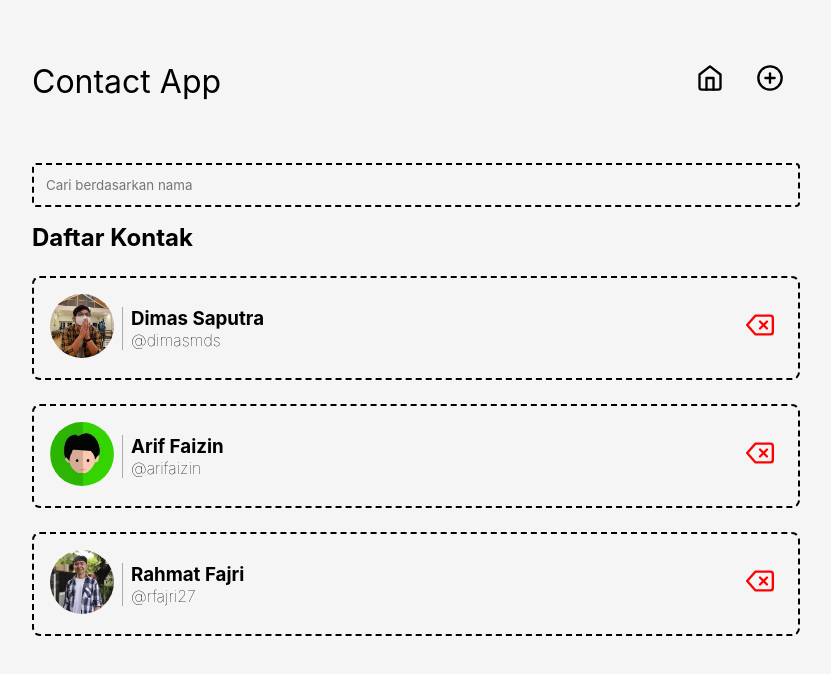
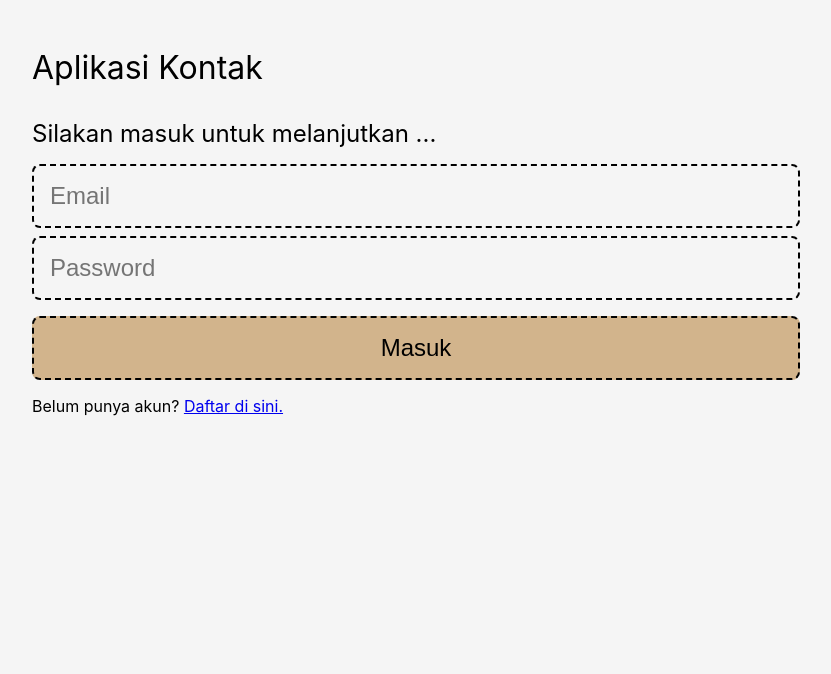
Before and after one commit to anindyoo/dicoding-contacts-app, a React (Vite) app: page / in a window 1280 px wide. Shown: the top 674 px of the page, without its empty margins (224-1055 px from the left). Built offline with nearby package versions, Linux system fonts and the light colour scheme.

Commit message:
feat: implement authentication feature.

```diff
--- a/src/components/ContactApp.jsx
+++ b/src/components/ContactApp.jsx
@@ -1,46 +1,55 @@
 import React from 'react';
-import ContactList from './ContactList';
-import { getContacts } from '../utils/data';
-import ContactInput from './ContactInput';
+import { Route, Routes } from 'react-router-dom';
+import { getUserLogged, putAccessToken } from '../utils/api';
 import Navigation from './Navigation';
-import { Route, Routes } from 'react-router-dom';
 import HomePage from '../pages/HomePage';
 import AddPage from '../pages/AddPage';
+import RegisterPage from '../pages/RegisterPage';
+import LoginPage from '../pages/LoginPage';
 
 class ContactApp extends React.Component {
   constructor(props) {
     super(props);
+
     this.state = {
-      contacts: getContacts(),
+      authedUser: null,
     };
-    this.onDeleteHandler = this.onDeleteHandler.bind(this);
-    this.onAddContactHandler = this.onAddContactHandler.bind(this);
+
+    this.onLoginSuccess = this.onLoginSuccess.bind(this);
   }
 
-  onDeleteHandler(id) {
-    const contacts = this.state.contacts.filter((contact) => contact.id !== id);
-    this.setState({ contacts });
-  }
+  async onLoginSuccess({ accessToken }) {
+    putAccessToken(accessToken);
+    const { data } = await getUserLogged();
 
-  onAddContactHandler({ name, tag }) {
-    this.setState((prevState) => ({
-      contacts: [
-        ...prevState.contacts,
-        {
-          id: +new Date(),
-          name,
-          tag,
-          imageUrl: '/images/default.jpg',
-        }
-      ],
-    }))
+    this.setState(() => {
+      return {
+        authedUser: data,
+      };
+    });
   }
 
   render() {
+    if (this.state.authedUser === null) {
+      return (
+        <div className='contact-app'>
+          <header className='contact-app__header'>
+            <h1>Aplikasi Kontak</h1>
+          </header>
+          <main>
+            <Routes>
+              <Route path="/*" element={<LoginPage loginSuccess={this.onLoginSuccess} />} />
+              <Route path="/register" element={<RegisterPage />} />
+            </Routes>
+          </main>
+        </div>
+      )
+    }
+
     return (
       <div className="contact-app">
-        <header className="contact-app__header">
-          <h1>Contact App</h1>
+        <header className='contact-app__header'>
+          <h1>Aplikasi Kontak</h1>
           <Navigation />
         </header>
         <main>
--- /dev/null
+++ b/src/components/LoginInput.jsx
@@ -0,0 +1,58 @@
+import React from 'react';
+import PropTypes from 'prop-types';
+
+class LoginInput extends React.Component {
+  constructor(props) {
+    super(props);
+
+    this.state = {
+      email: '',
+      password: '',
+    };
+
+    this.onEmailChangeHandler = this.onEmailChangeHandler.bind(this);
+    this.onPasswordChangeHandler = this.onPasswordChangeHandler.bind(this);
+    this.onSubmitHandler = this.onSubmitHandler.bind(this);
+  }
+
+  onEmailChangeHandler(event) {
+    this.setState(() => {
+      return {
+        email: event.target.value
+      }
+    })
+  }
+
+  onPasswordChangeHandler(event) {
+    this.setState(() => {
+      return {
+        password: event.target.value
+      };
+    });
+  }
+
+  onSubmitHandler(event) {
+    event.preventDefault();
+
+    this.props.login({
+      email: this.state.email,
+      password: this.state.password,
+    });
+  }
+
+  render() {
+    return (
+      <form onSubmit={this.onSubmitHandler} className='login-input'>
+        <input type="email" placeholder='Email' value={this.state.email} onChange={this.onEmailChangeHandler} />
+        <input type="password" placeholder='Password' value={this.state.password} onChange={this.onPasswordChangeHandler} />
+        <button>Masuk</button>
+      </form>
+    );
+  }
+}
+
+LoginInput.propTypes = {
+  login: PropTypes.func.isRequired,
+}
+
+export default LoginInput;
--- /dev/null
+++ b/src/components/RegisterInput.jsx
@@ -0,0 +1,70 @@
+import React from 'react';
+import PropTypes from 'prop-types';
+
+class RegisterInput extends React.Component {
+  constructor(props) {
+    super(props)
+
+    this.state = {
+      name: '',
+      email: '',
+      password: '',
+    }
+
+    this.onNameChange = this.onNameChange.bind(this);
+    this.onEmailChange = this.onEmailChange.bind(this);
+    this.onPasswordChange = this.onPasswordChange.bind(this);
+    this.onSubmitHandler = this.onSubmitHandler.bind(this);
+  }
+
+  onNameChange(event) {
+    this.setState(() => {
+      return {
+        name: event.target.value,
+      };
+    });
+  }
+
+  onEmailChange(event) {
+    this.setState(() => {
+      return {
+        email: event.target.value
+      };
+    });
+  }
+
+  onPasswordChange(event) {
+    this.setState(() => {
+      return {
+        password: event.target.value
+      };
+    })
+  }
+
+  onSubmitHandler(event) {
+    event.preventDefault();
+
+    this.props.register({
+      name: this.state.name,
+      email: this.state.email,
+      password: this.state.password,
+    });
+  }
+
+  render() {
+    return (
+      <form onSubmit={this.onSubmitHandler} className='register-input'>
+        <input type="text" placeholder="Nama" value={this.state.name} onChange={this.onNameChange} />
+        <input type="email" placeholder="Email" value={this.state.email} onChange={this.onEmailChange} />
+        <input type="password" placeholder="Password" autoComplete='current-password' value={this.state.password} onChange={this.onPasswordChange} />
+        <button>Register</button>
+      </form>
+    )
+  }
+}
+
+RegisterInput.propTypes = {
+  register: PropTypes.func.isRequired,
+};
+
+export default RegisterInput;
--- /dev/null
+++ b/src/pages/LoginPage.jsx
@@ -0,0 +1,29 @@
+import React from 'react';
+import PropTypes from 'prop-types';
+import { Link } from 'react-router-dom';
+import LoginInput from '../components/LoginInput';
+import { login } from '../utils/api';
+
+function LoginPage({ loginSuccess }) {
+  async function onLogin({ email, password }) {
+    const { error, data } = await login({ email, password });
+
+    if (!error) {
+      loginSuccess(data);
+    }
+  }
+
+  return (
+    <section className='login-page'>
+      <h2>Silakan masuk untuk melanjutkan ...</h2>
+      <LoginInput login={onLogin} />
+      <p>Belum punya akun? <Link to="/register">Daftar di sini.</Link></p>
+    </section>
+  );
+}
+
+LoginPage.propTypes = {
+  loginSuccess: PropTypes.func.isRequired,
+}
+
+export default LoginPage;
--- /dev/null
+++ b/src/pages/RegisterPage.jsx
@@ -0,0 +1,25 @@
+import React from 'react';
+import { Link, useNavigate } from 'react-router-dom';
+import RegisterInput from '../components/RegisterInput';
+import { register } from '../utils/api';
+
+function RegisterPage() {
+  const navigate = useNavigate();
+
+  async function onRegisterHandler(user) {
+    const { error } = await register(user);
+    if (!error) {
+      navigate('/');
+    }
+  }
+
+  return (
+    <section className='register-page'>
+      <h2>Input data</h2>
+      <RegisterInput register={onRegisterHandler} />
+      <p>Kembali ke <Link to="/">Masuk</Link></p>
+    </section>
+  )
+}
+
+export default RegisterPage;
```
